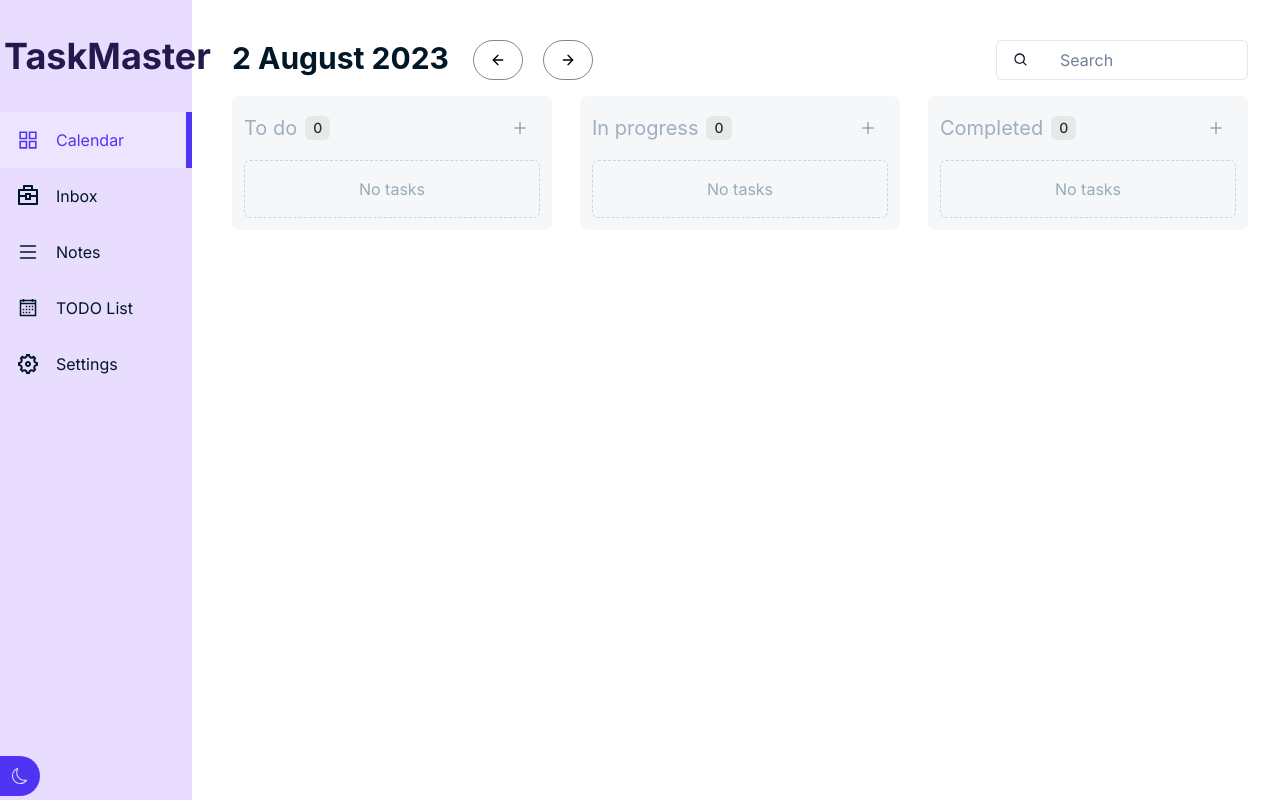
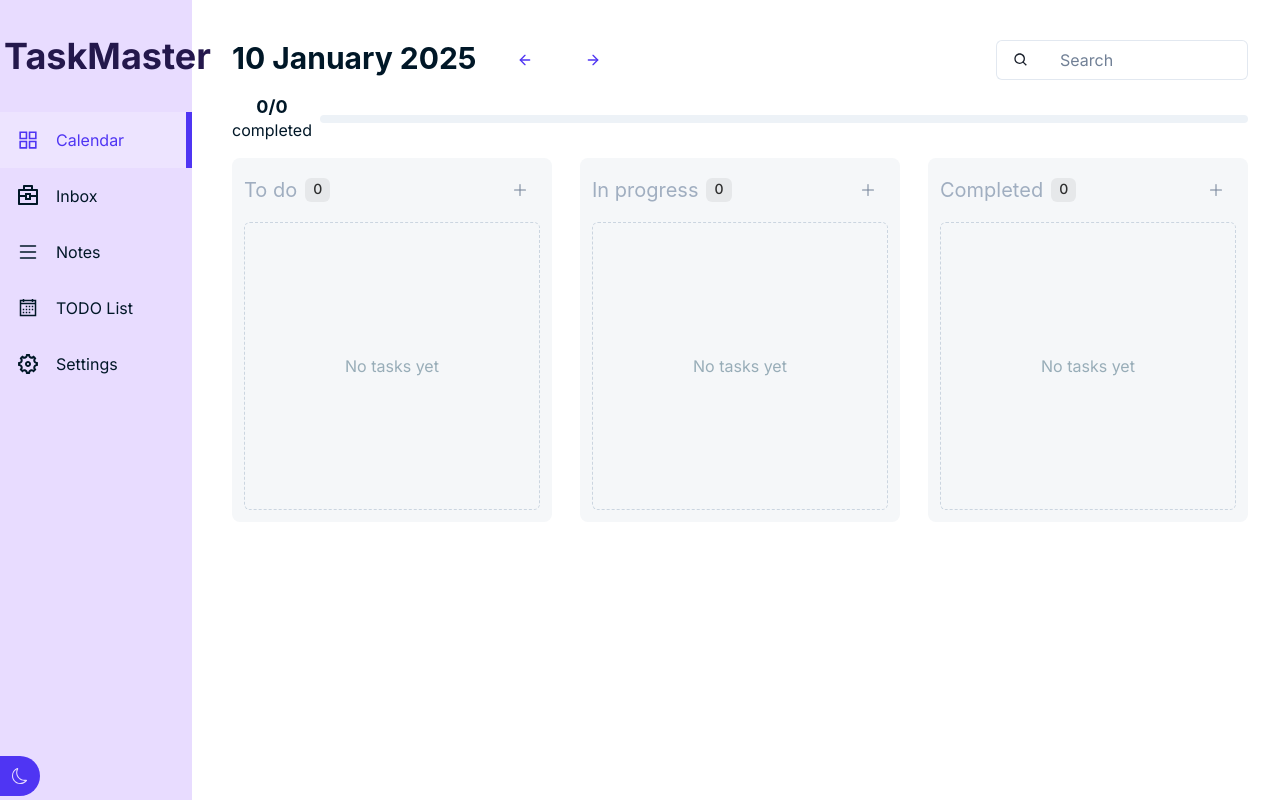
Before and after one commit to 4x3l3r8/task_master, a React (Vite) app: page /calendar in a window 1280 px wide. Built offline with nearby package versions, Linux system fonts and the light colour scheme; a web font is replaced by a local one.

Commit message:
completed progress bar and dates view

```diff
--- a/index.html
+++ b/index.html
@@ -4,7 +4,7 @@
     <meta charset="UTF-8" />
     <link rel="icon" type="image/svg+xml" href="/vite.svg" />
     <meta name="viewport" content="width=device-width, initial-scale=1.0" />
-    <title>Techinnover - Todo</title>
+    <title>TaskMaster - Todo</title>
   </head>
   <body>
     <div id="root"></div>
--- a/package.json
+++ b/package.json
@@ -1,5 +1,5 @@
 {
-  "name": "techinnover_todo",
+  "name": "taskmaster-todo",
   "private": true,
   "version": "0.0.0",
   "type": "module",
@@ -15,8 +15,10 @@
     "@emotion/react": "^11.13.3",
     "@emotion/styled": "^11.13.0",
     "@reduxjs/toolkit": "^2.2.7",
+    "date-fns": "^4.1.0",
     "formik": "^2.4.6",
     "framer-motion": "^11.3.30",
+    "immutability-helper": "^3.1.1",
     "react": "^18.3.1",
     "react-dnd": "^16.0.1",
     "react-dnd-html5-backend": "^16.0.1",
--- a/src/components/Calendar/AddTaskModal.tsx
+++ b/src/components/Calendar/AddTaskModal.tsx
@@ -28,7 +28,7 @@ export const AddTaskModal = ({ isOpen, onClose }: TaskModalProps) => {
     values: Omit<formValues, "category"> & { category: Category["id"] },
     formHelpers: FormikHelpers<Omit<formValues, "category"> & { category: Category["id"] }>
   ) => {
-    addTask({ ...values, category: Number(values.category) })
+    addTask({ ...values, category: values.category })
       .unwrap()
       .then(() => {
         toast({
--- a/src/components/Calendar/DropColumn.tsx
+++ b/src/components/Calendar/DropColumn.tsx
@@ -4,8 +4,10 @@ import { AddTaskModal } from "./AddTaskModal";
 import { TaskCard } from "./TaskCard";
 import { Task, taskStatus } from "./types";
 import { useDrop } from "react-dnd";
-import { useMoveTaskMutation } from "@/redux/services/task.api";
+import { useMoveTaskMutation, useReorderTasksMutation } from "@/redux/services/task.api";
 import { toast } from "../shared";
+import update from "immutability-helper";
+import { useCallback } from "react";
 
 interface DropColumnProps {
   title: taskStatus;
@@ -13,10 +15,16 @@ interface DropColumnProps {
 }
 
 export const DropColumn = ({ title, tasks }: DropColumnProps) => {
-  const bg = useColorModeValue("#F5F7F9", "#7D8996");
   const [moveTask] = useMoveTaskMutation();
+  const [reorder] = useReorderTasksMutation();
   const { isOpen: addIsOpen, onClose: addOnClose, onOpen: addOnOpen } = useDisclosure();
 
+  /**
+   * The `handleMove` function moves a task to a new status and displays a success message using a toast
+   * notification.
+   * @param {number} id - The `id` parameter in the `handleMove` function is a number that represents the
+   * unique identifier of the task that is being moved.
+   */
   const handleMove = (id: number) => {
     moveTask({ newStatus: title, taskId: id })
       .unwrap()
@@ -29,6 +37,20 @@ export const DropColumn = ({ title, tasks }: DropColumnProps) => {
       });
   };
 
+  /* The `moveCard` function defined using `useCallback` is responsible for updating the order of tasks
+when a task card is dragged and dropped within the same column. */
+  const moveCard = useCallback((dragIndex: number, hoverIndex: number) => {
+    reorder({
+      tasks: update(tasks, {
+        $splice: [
+          [dragIndex, 1],
+          [hoverIndex, 0, tasks[dragIndex] as Task],
+        ],
+      }),
+    });
+    console.log("reordered");
+  }, []);
+
   const [{ isOver }, drop] = useDrop(() => ({
     accept: "Task",
     drop: (dragItem: Task) => {
@@ -39,9 +61,10 @@ export const DropColumn = ({ title, tasks }: DropColumnProps) => {
     }),
   }));
 
+  const bg = useColorModeValue(isOver ? "primary.50" : "#F5F7F9", isOver ? "primary.50" : "#7D8996");
   return (
     <>
-      <Box w={{ md: "30.33%" }} bg={bg} rounded={"lg"} p={3} minW={"20rem"} pos={"relative"} ref={drop}>
+      <Box w={{ md: "30.33%" }} bg={bg} rounded={"lg"} p={3} minW={"20rem"} h={"fit-content"} pos={"relative"} ref={drop}>
         <HStack>
           <Heading fontSize={"xl"} fontWeight={"400"} color={"gray.400"}>
             {title}
@@ -56,15 +79,23 @@ export const DropColumn = ({ title, tasks }: DropColumnProps) => {
                         return <TaskCard key={i} />
                     })} */}
           {tasks.map((task, i) => {
-            return <TaskCard task={task} key={i} />;
+            return <TaskCard task={task} key={i} moveCard={moveCard} />;
           })}
           {tasks.length < 1 && (
-            <Center rounded={"md"} mt={3} p={4} border="1px dashed" borderColor={"gray.300"}>
-              <Text color={"secondary.200"}>No tasks</Text>
+            <Center
+              rounded={"md"}
+              mt={3}
+              p={4}
+              h={"72"}
+              border="1px dashed"
+              bg={isOver ? "primary.100" : "slate.300"}
+              borderColor={isOver ? "primary.400" : "gray.300"}
+            >
+              <Text color={isOver ? "primary.400" : "secondary.200"}>{isOver ? "Drop Task here" : "No tasks yet"}</Text>
             </Center>
           )}
         </Stack>
-        {isOver && (
+        {/* {isOver && (
           <Center
             border={"1px dashed"}
             borderColor={"primary.400"}
@@ -73,12 +104,12 @@ export const DropColumn = ({ title, tasks }: DropColumnProps) => {
             pos={"absolute"}
             w={"94%"}
             h={"80%"}
-            top={16}
+            bottom={0}
             rounded={"lg"}
           >
             <Text>Drop Task here</Text>
           </Center>
-        )}
+        )} */}
       </Box>
       <AddTaskModal onClose={addOnClose} isOpen={addIsOpen} />
     </>
--- a/src/components/Calendar/TaskCard.tsx
+++ b/src/components/Calendar/TaskCard.tsx
@@ -112,6 +112,7 @@ export const TaskCard = ({ task, moveCard }: { task: Task; moveCard: (dragIndex:
         opacity={isDragging ? 0 : 1}
         pos={isDragging ? "absolute" : "initial"}
         ref={ref}
+        zIndex={999}
         cursor={isDragging ? "grabbing" : "grab"}
         data-handler-id={handlerId}
       >
--- a/src/pages/Calendar.tsx
+++ b/src/pages/Calendar.tsx
@@ -2,7 +2,8 @@ import { DropColumn, Search } from "@/components/Calendar";
 import { Task } from "@/components/Calendar/types";
 import { useGetTasksQuery } from "@/redux/services/task.api";
 import { searchTasks } from "@/utils/helpers";
-import { Box, ButtonGroup, Flex, Heading, HStack, Icon, IconButton, Skeleton } from "@chakra-ui/react";
+import { Box, ButtonGroup, Flex, Heading, HStack, Icon, IconButton, Progress, Skeleton, Text, VStack } from "@chakra-ui/react";
+import { addDays, format, isSameDay, subDays } from "date-fns";
 import { useMemo, useState } from "react";
 import { DndProvider } from "react-dnd";
 import { HTML5Backend } from "react-dnd-html5-backend";
@@ -10,8 +11,10 @@ import { FiArrowLeft, FiArrowRight } from "react-icons/fi";
 
 export const Calendar = () => {
   const { data: tasks, isLoading } = useGetTasksQuery();
+  const [searchValue, setSearchValue] = useState("");
+  const [currentDate, setCurrentDate] = useState(new Date());
 
-  const [searchValue, setSearchValue] = useState("");
+  const formattedDate = useMemo(() => format(currentDate, "d MMMM yyyy"), [currentDate]);
 
   const filteredTasks = useMemo(() => {
     return searchTasks(tasks as Task[], searchValue);
@@ -21,18 +24,73 @@ export const Calendar = () => {
   const inProgressTasks = filteredTasks?.filter((task) => task.status === "In progress") || [];
   const completedTasks = filteredTasks?.filter((task) => task.status === "Completed") || [];
 
+  // Handle "Previous" button
+  const goToYesterday = () => {
+    setCurrentDate((prevDate) => {
+      const newDate = new Date(prevDate);
+      newDate.setDate(newDate.getDate() - 1);
+      return newDate;
+    });
+  };
+
+  // Handle "Next" button
+  const goToTomorrow = () => {
+    setCurrentDate((prevDate) => {
+      const newDate = new Date(prevDate);
+      newDate.setDate(newDate.getDate() + 1);
+      return newDate;
+    });
+  };
+
+  const yesterday = subDays(new Date(), 1);
+  const tomorrow = addDays(new Date(), 1);
+
+  const completedPercentage = useMemo(() => {
+    const completedCount = tasks?.filter((task) => task.status === "Completed").length || 0;
+    const totalCount = tasks?.length || 0;
+    return totalCount > 0 ? Math.round((completedCount / totalCount) * 100) : 0;
+  }, [tasks]);
+
   return (
     <Box w={"full"}>
       <HStack w={"full"} flexDir={{ base: "column", md: "row" }}>
         <Flex w={"full"} gap={6} flex={3} justifyContent={{ base: "space-between", md: "start" }}>
-          <Heading fontSize={{ base: "2xl", md: "3xl" }}>2 August 2023</Heading>
+          <Heading fontSize={{ base: "2xl", md: "3xl" }}>{formattedDate}</Heading>
           <ButtonGroup gap={3} variant={"outline"} colorScheme="blackAlpha">
-            <IconButton aria-label="previous day" rounded={"full"} size={{ base: "sm", md: "md" }} icon={<Icon as={FiArrowLeft} color={"black"} />} />
-            <IconButton aria-label="next day" rounded={"full"} size={{ base: "sm", md: "md" }} icon={<Icon as={FiArrowRight} color={"black"} />} />
+            <IconButton
+              aria-label="previous day"
+              colorScheme="primary"
+              isDisabled={isSameDay(currentDate, yesterday)}
+              variant={"ghost"}
+              onClick={goToYesterday}
+              rounded={"full"}
+              size={{ base: "sm", md: "md" }}
+              icon={<Icon as={FiArrowLeft} />}
+            />
+            <IconButton
+              aria-label="next day"
+              colorScheme="primary"
+              onClick={goToTomorrow}
+              isDisabled={isSameDay(currentDate, tomorrow)}
+              variant={"ghost"}
+              rounded={"full"}
+              size={{ base: "sm", md: "md" }}
+              icon={<Icon as={FiArrowRight} />}
+            />
           </ButtonGroup>
         </Flex>
 
         <Search initialValue={searchValue} onValueChange={(value) => setSearchValue(value)} />
+      </HStack>
+
+      <HStack my={4}>
+        <VStack gap={0}>
+          <Heading fontSize={"lg"}>
+            {completedTasks.length}/{tasks?.length}
+          </Heading>
+          <Text>completed</Text>
+        </VStack>
+        <Progress flex={1} colorScheme="green" size={"sm"} rounded={"full"} value={completedPercentage} />
       </HStack>
 
       {!isLoading && tasks ? (
--- a/src/redux/services/task.api.ts
+++ b/src/redux/services/task.api.ts
@@ -26,7 +26,7 @@ const taskApi = baseApi.injectEndpoints({
           imageUrl = undefined;
         }
 
-        const newTask: Task = { ...task, id: Date.now(), image: imageUrl, status: "To do", index: tasks.length + 1 };
+        const newTask: Task = { ...task, id: Date.now(), image: imageUrl, status: "To do", index: tasks.length };
         tasks = [...tasks, newTask];
         saveTasksToStorage(tasks);
         return { data: newTask };
@@ -85,7 +85,15 @@ const taskApi = baseApi.injectEndpoints({
       },
       invalidatesTags: ["Task"],
     }),
+    reorderTasks: builder.mutation<Task[], { tasks: Task[] }>({
+      queryFn: ({ tasks }) => {
+        saveTasksToStorage(tasks);
+        return { data: tasks };
+      },
+      invalidatesTags: ["Task"],
+    }),
   }),
 });
 
-export const { useGetTasksQuery, useAddTaskMutation, useMoveTaskMutation, useDeleteTaskMutation, useEditTaskMutation } = taskApi;
+export const { useGetTasksQuery, useAddTaskMutation, useMoveTaskMutation, useDeleteTaskMutation, useEditTaskMutation, useReorderTasksMutation } =
+  taskApi;
--- a/src/utils/helpers.ts
+++ b/src/utils/helpers.ts
@@ -27,7 +27,15 @@ export const saveTasksToStorage = (tasks: Task[]): void => {
 export const searchTasks = (tasks: Task[], searchTerm: string): Task[] => {
   const lowercasedTerm = searchTerm.toLowerCase().trim();
 
-  return tasks?.filter((task) => {
+  // get today's tasks by parsing their IDs since it is the dateTime that is used as the Id
+  const todaysTasks = tasks?.filter((task) => {
+    const taskDate = new Date(task.id);
+    const today = new Date();
+    return taskDate.toDateString() === today.toDateString();
+  });
+
+  // Search in today's tasks only
+  return todaysTasks?.filter((task) => {
     // Search in name
     if (task.name.toLowerCase().includes(lowercasedTerm)) return true;
 
```
Also changed, not shown: src/redux/features/Day.slice.ts (added, +27 -0 lines), 1 other file (tests, documents, lock files or other folders).
